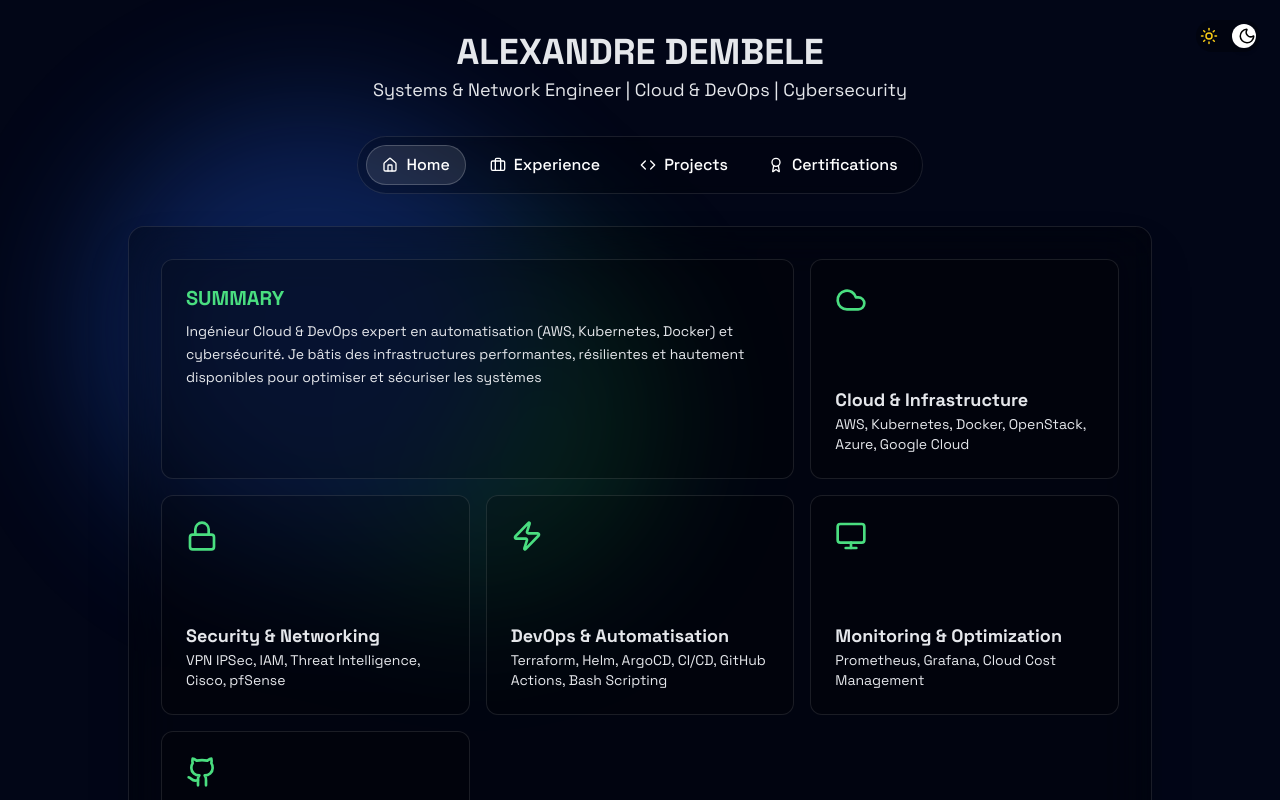
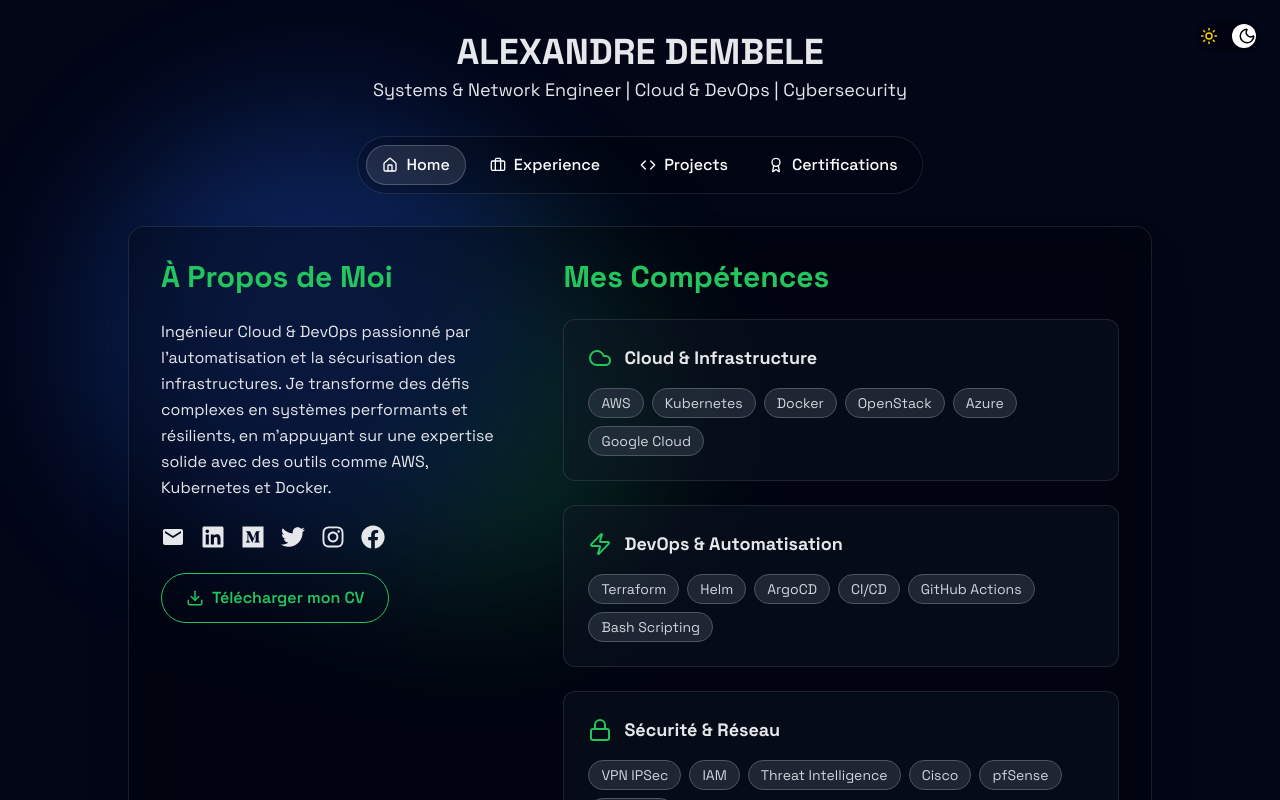
Before and after one commit to alex-dembele/portofolio-alex-dembele, a Next.js app: page / in a window 1280 px wide. Shown: the top 800 px of the page. Built offline with nearby package versions, Linux system fonts and the light colour scheme.

Commit message:
Home page update

```diff
--- a/package.json
+++ b/package.json
@@ -14,7 +14,8 @@
     "next": "15.4.3",
     "next-themes": "^0.4.6",
     "react": "19.1.0",
-    "react-dom": "19.1.0"
+    "react-dom": "19.1.0",
+    "react-icons": "^5.5.0"
   },
   "devDependencies": {
     "@eslint/eslintrc": "^3",
--- a/src/app/components/tabs/HomeTab.tsx
+++ b/src/app/components/tabs/HomeTab.tsx
@@ -1,69 +1,85 @@
-// src/app/components/tabs/HomeTab.tsx (Corrigé)
-import { Cloud, Database, Github, Lock, Monitor, Pin, Zap } from "lucide-react"; // "Briefcase" a été retiré
+"use client";
+import Image from 'next/image';
+import { Download, Cloud, Lock, Zap } from 'lucide-react';
+import { FaLinkedin, FaMedium, FaInstagram, FaFacebook, FaTwitter } from 'react-icons/fa';
+import { MdEmail } from 'react-icons/md';
 
-const BentoCard = ({ children, className }: { children: React.ReactNode, className?: string }) => (
-    <div className={`bg-black/20 p-4 md:p-6 rounded-xl border border-white/10 flex flex-col justify-between group hover:border-green-400/50 transition-colors ${className}`}>
-        {children}
-    </div>
-);
+// --- Données pour les liens et compétences ---
+const socialLinks = [
+    { icon: MdEmail, url: 'mailto:alexandredembele16@gmail.com', name: 'Email' },
+    { icon: FaLinkedin, url: 'https://linkedin.com/in/alexandre-dembele-b80a01225', name: 'LinkedIn' },
+    { icon: FaMedium, url: '#', name: 'Medium' },
+    { icon: FaTwitter, url: '#', name: 'Twitter (X)' },
+    { icon: FaInstagram, url: '#', name: 'Instagram' },
+    { icon: FaFacebook, url: '#', name: 'Facebook' },
+];
+
+const skillCategories = [
+    {
+        icon: Cloud,
+        title: "Cloud & Infrastructure",
+        skills: ["AWS", "Kubernetes", "Docker", "OpenStack", "Azure", "Google Cloud"]
+    },
+    {
+        icon: Zap,
+        title: "DevOps & Automatisation",
+        skills: ["Terraform", "Helm", "ArgoCD", "CI/CD", "GitHub Actions", "Bash Scripting"]
+    },
+    {
+        icon: Lock,
+        title: "Sécurité & Réseau",
+        skills: ["VPN IPSec", "IAM", "Threat Intelligence", "Cisco", "pfSense", "LAN/WAN"]
+    },
+];
 
 export default function HomeTab() {
     return (
-        <div className="grid grid-cols-1 md:grid-cols-3 gap-4 auto-rows-[200px] md:auto-rows-[220px]">
-            <BentoCard className="md:col-span-2">
-                <div>
-                    <h3 className="text-lg md:text-xl font-bold text-green-400 mb-2">SUMMARY</h3>
-                    {/* Les apostrophes ont été remplacées par &apos; */}
-                    <p className="text-secondary leading-relaxed text-sm">
-                        Ingénieur Cloud & DevOps expert en automatisation (AWS, Kubernetes, Docker) et cybersécurité. Je bâtis des infrastructures performantes, résilientes et hautement disponibles pour optimiser et sécuriser les systèmes
-                    </p>
+        <div className="grid grid-cols-1 lg:grid-cols-5 gap-8 md:gap-12">
+
+            {/* --- Colonne de Gauche : "About Me" & Contact --- */}
+            <div className="lg:col-span-2 space-y-6">
+
+                {/* Le bloc de la photo de profil a été retiré ici */}
+
+                <h2 className="text-3xl font-bold text-accent">À Propos de Moi</h2>
+                <p className="text-secondary leading-relaxed">
+                    Ingénieur Cloud & DevOps passionné par l'automatisation et la sécurisation des infrastructures. Je transforme des défis complexes en systèmes performants et résilients, en m'appuyant sur une expertise solide avec des outils comme AWS, Kubernetes et Docker.
+                </p>
+
+                <div className="flex flex-wrap gap-4 justify-center lg:justify-start">
+                    {socialLinks.map(link => (
+                        <a href={link.url} key={link.name} target="_blank" rel="noopener noreferrer" aria-label={link.name}
+                           className="text-secondary hover:text-primary transition-colors">
+                            <link.icon size={24} />
+                        </a>
+                    ))}
                 </div>
-            </BentoCard>
-            <BentoCard>
-                <div className="h-full flex flex-col justify-between">
-                    <Cloud className="w-8 h-8 text-green-400"/>
-                    <div>
-                        <h3 className="font-bold text-base md:text-lg">Cloud & Infrastructure</h3>
-                        <p className="text-sm text-secondary">AWS, Kubernetes, Docker, OpenStack, Azure, Google Cloud</p>
+
+                <a href="/CV_Alexandre_Dembele.pdf" download
+                   className="inline-flex items-center gap-2 px-6 py-3 bg-accent/10 text-accent font-semibold rounded-full border border-accent/30 hover:bg-accent/20 transition-colors">
+                    <Download size={18} />
+                    Télécharger mon CV
+                </a>
+            </div>
+
+            {/* --- Colonne de Droite : Compétences --- */}
+            <div className="lg:col-span-3 space-y-6">
+                <h2 className="text-3xl font-bold text-accent">Mes Compétences</h2>
+                {skillCategories.map(category => (
+                    <div key={category.title} className="p-6 bg-card-bg border border-border-color rounded-xl">
+                        <div className="flex items-center gap-3 mb-4">
+                           <category.icon className="w-6 h-6 text-accent" />
+                           <h3 className="text-lg font-bold text-primary">{category.title}</h3>
+                        </div>
+                        <div className="flex flex-wrap gap-2">
+                           {category.skills.map(skill => (
+                               <span key={skill} className="px-3 py-1 text-sm bg-gray-700/50 text-gray-300 border border-gray-600 rounded-full">{skill}</span>
+                           ))}
+                        </div>
                     </div>
-                </div>
-            </BentoCard>
-            <BentoCard>
-                 <div className="h-full flex flex-col justify-between">
-                    <Lock className="w-8 h-8 text-green-400"/>
-                    <div>
-                       <h3 className="font-bold text-base md:text-lg">Security & Networking</h3>
-                       <p className="text-sm text-secondary">VPN IPSec, IAM, Threat Intelligence, Cisco, pfSense</p>
-                    </div>
-                </div>
-            </BentoCard>
-            <BentoCard>
-                <div className="h-full flex flex-col justify-between">
-                    <Zap className="w-8 h-8 text-green-400"/>
-                    <div>
-                       <h3 className="font-bold text-base md:text-lg">DevOps & Automatisation</h3>
-                       <p className="text-sm text-secondary">Terraform, Helm, ArgoCD, CI/CD, GitHub Actions, Bash Scripting </p>
-                    </div>
-                </div>
-            </BentoCard>
-            <BentoCard>
-                <div className="h-full flex flex-col justify-between">
-                    <Monitor className="w-8 h-8 text-green-400"/>
-                    <div>
-                       <h3 className="font-bold text-base md:text-lg">Monitoring & Optimization</h3>
-                       <p className="text-sm text-secondary">Prometheus, Grafana, Cloud Cost Management </p>
-                    </div>
-                </div>
-            </BentoCard>
-            <BentoCard>
-                <a href="https://github.com/alex-dembele" target="_blank" rel="noopener noreferrer" className="h-full flex flex-col justify-between group">
-                    <Github className="w-8 h-8 text-green-400 transition-transform group-hover:scale-110"/>
-                    <div>
-                        <h3 className="font-bold text-base md:text-lg">Code & Projects</h3>
-                        <p className="text-sm text-green-400 group-hover:underline">My contributions →</p>
-                    </div>
-                </a>
-            </BentoCard>
+                ))}
+            </div>
+
         </div>
-    )
+    );
 }
```
Also changed, not shown: src/app/components/CursorTrail.tsx (added), 2 other files (tests, documents, lock files or other folders).
